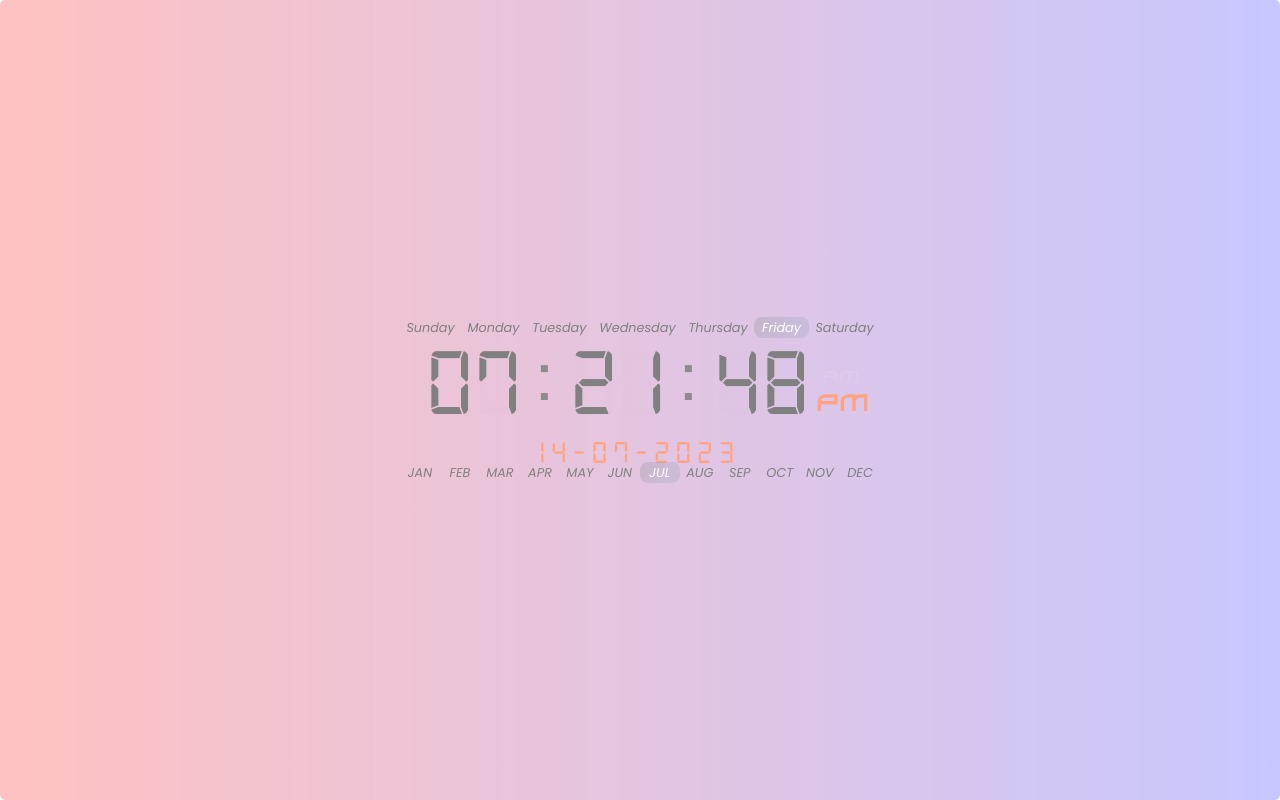
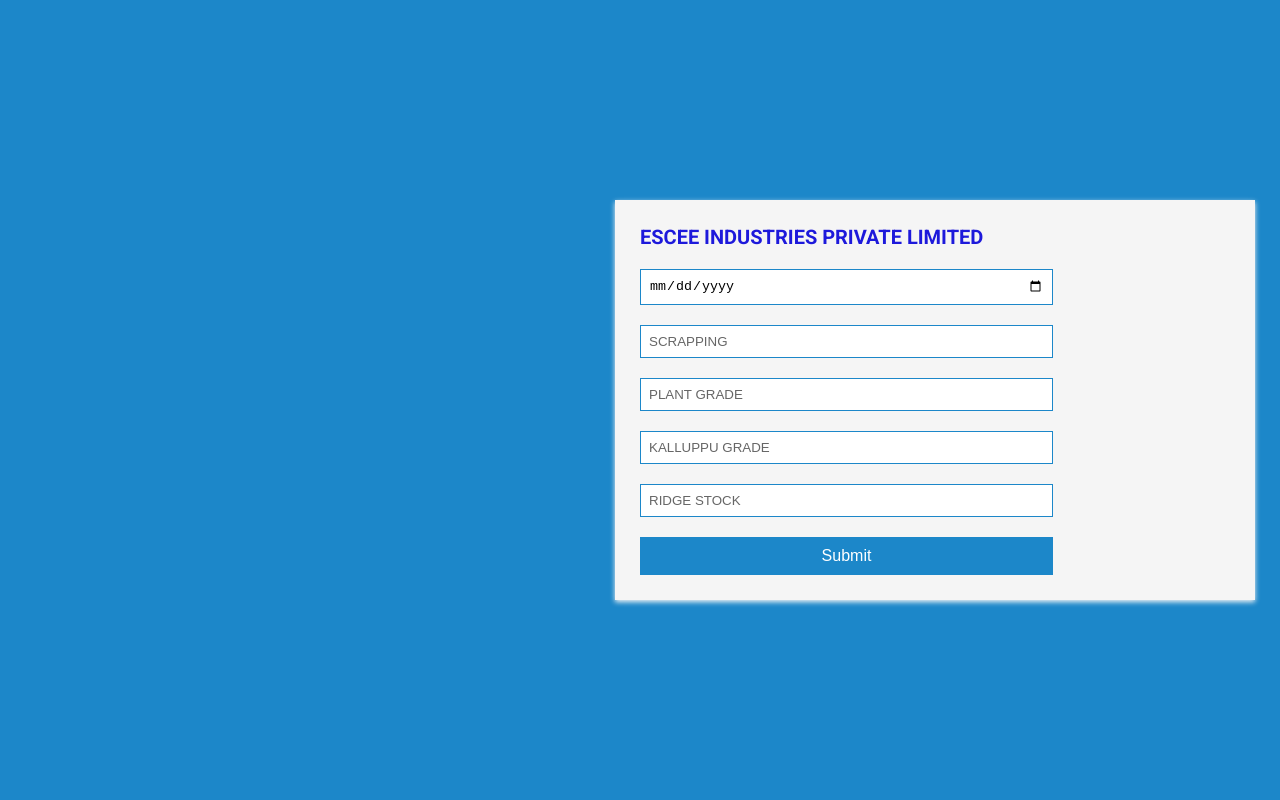
Before and after one commit to Nellaiappan01/time.github.io, a plain HTML site: page index.html in a window 1280 px wide. Drawn offline with Linux system fonts and the light colour scheme; files that its build step writes are made by us from their sources; files whose address does not match are found by name.

Commit message:
Update index.html

```diff
--- a/index.html
+++ b/index.html
@@ -1,55 +1,142 @@
 <!DOCTYPE html>
-<html lang="en">
-<head>
-    <meta charset="UTF-8">
-    <meta http-equiv="X-UA-Compatible" content="IE=edge">
-    <meta name="viewport" content="width=device-width, initial-scale=1.0">
-    <title>Document</title>
-    <link rel="stylesheet" href="css/style.css">
-</head>
-<body>
-    <div class="clockset">
-    <div class="days">
-        <span>Sunday</span>
-        <span>Monday</span>
-        <span>Tuesday</span>
-        <span>Wednesday</span>
-        <span>Thursday</span>
-        <span>Friday</span>
-        <span>Saturday</span>
-    </div>
-    <div class="clock">
-        <div class="h num">1</div>
-        <div class="h num">2</div>
-        <div class="colon">:</div>
-        <div class="m num">0</div>
-        <div class="m num">1</div>
-        <div class="colon">:</div>
-        <div class="s num">1</div>
-        <div class="s num">0</div>
-        <div class="meridian">
-        <span >AM</span>
-            <span class="active">PM</span>
+<html>
+  <head>
+    <title>Daily Report</title>
+    <link href="https://fonts.googleapis.com/css?family=Roboto:300,400,500,700" rel="stylesheet">
+    <style>
+      html, body {
+      min-height: 100%;
+      padding: 0;
+      margin: 0;
+      font-family: Roboto, Arial, sans-serif;
+      font-size: 14px;
+      color: #666;
+      }
+      h1 {
+      margin: 0 0 20px;
+      font-weight: 400;
+      color: #1c87c9;
+      }
+      p {
+      margin: 0 0 5px;
+      }
+      .main-block {
+      display: flex;
+      flex-direction: column;
+      justify-content: center;
+      align-items: center;
+      min-height: 100vh;
+      background: #1c87c9;
+      }
+      form {
+      padding: 25px;
+      margin: 25px;
+
+      box-shadow: 0 2px 5px #f5f5f5;
+      background: #f5f5f5;
+      }
+      .fas {
+      margin: 25px 10px 0;
+      font-size: 72px;
+      color: #fff;
+      }
+      .fa-envelope {
+      transform: rotate(-20deg);
+      }
+      .fa-at , .fa-mail-bulk{
+      transform: rotate(10deg);
+      }
+      input, textarea {
+
+      width: calc(70% - 18px);
+      padding: 8px;
+      margin-bottom: 20px;
+      border: 1px solid #1c87c9;
+      outline: none;
+      }
+      input::placeholder {
+      color: #666;
+      }
+      button {
+      width: 70%;
+      padding: 10px;
+      border: none;
+      background: #1c87c9;
+      font-size: 16px;
+      font-weight: 400;
+      color: #fff;
+      }
+      button:hover {
+      background: #2371a0;
+      }
+      @media (min-width: 568px) {
+      .main-block {
+      flex-direction: row;
+      }
+      .left-part, form {
+      width: 50%;
+      }
+      .fa-envelope {
+      margin-top: 0;
+      margin-left: 20%;
+      }
+      .fa-at {
+      margin-top: -10%;
+      margin-left: 65%;
+      }
+      .fa-mail-bulk {
+      margin-top: 2%;
+      margin-left: 28%;
+      }
+      }
+    </style>
+  </head>
+  <body>
+    <div class="main-block">
+      <div class="left-part">
+        <i class="fas fa-envelope"></i>
+        <i class="fas fa-at"></i>
+
+
+        <i class="fas fa-mail-bulk"></i>
+      </div>
+
+
+
+    <form method="post" id="form">
+        <h1 style="color:rgb(29, 25, 219);font-size: 20px;font-weight: bolder;">ESCEE INDUSTRIES PRIVATE LIMITED </h1>
+        <div id="res" style="color:green;font-size: 14px;"></div>
+        <div>
+            <input type="date" name="DATE" placeholder="date">
+            <input class="fname" type="number" name="SCRAPPING" placeholder="SCRAPPING">
+            <input type="number" name="PLANTGRADE" placeholder="PLANT GRADE">
+            <input type="number" name="KALLUPPUGRADE" placeholder="KALLUPPU GRADE">
+            <input type="number" name="RIDGESTOCK" placeholder="RIDGE STOCK
+          ">
         </div>
-    </div>
-    <div class="date">
-        12-10-2022
-    </div>
-    <div class="month">
-        <span>JAN</span>
-        <span>FEB</span>
-        <span>MAR</span>
-        <span>APR</span>
-        <span>MAY</span>
-        <span>JUN</span>
-        <span>JUL</span>
-        <span>AUG</span>
-        <span>SEP</span>
-        <span>OCT</span>
-        <span>NOV</span>
-        <span>DEC</span>
-    </div></div>
+            <button name ="btn" type="submit" href="/">Submit</button>
 
-    <script src="/script.js"></script>
-</body>
+    </div></form>
+  </body>
+  <script>
+    let url ='https://script.google.com/macros/s/AKfycbwC4qA4Sc3YaNqCUmNapTzHZ3B_afXcFGUS5a4x7Ko4VIjVi8azAq7f4BzgQoeTc_8/exec';
+    let form=document.querySelector('#form');
+    form.addEventListener("submit",(e)=>{
+        e.target.btn.innerHTML="Submitting.....";
+        let d =new FormData(form);
+        fetch(url,{method:"POST",
+            body:d
+        }).then((res)=>res.text())
+        .then((finalRes)=>{
+            e.target.btn.innerHTML="Submit";
+            document.getElementById("res").innerHTML=finalRes;
+            form.reset();
+             setTimeout(()=>{
+                document.getElementById("res").innerHTML="";
+             },3000)
+        })
+        e.preventDefault();
+    })
+
+  </script>
 </html>
```
